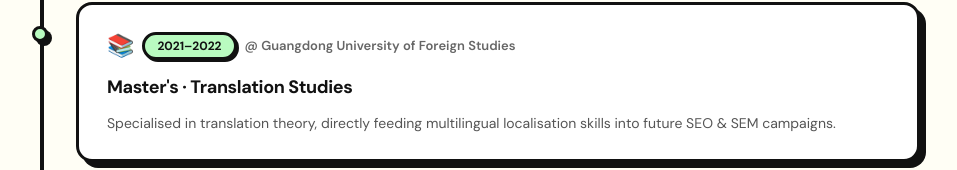
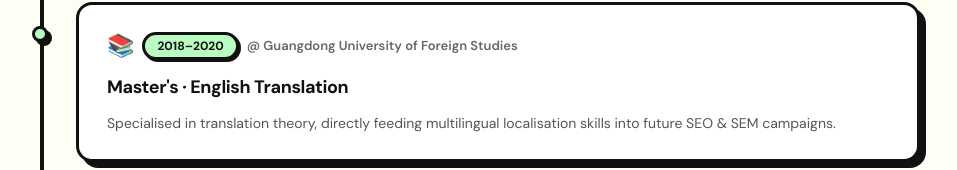
Before and after one commit to clairesun0731-art/claire-portfolio, a Next.js app: page / in a window 1280 px wide. Shown: the part 1361-1531 px from the top of the page, without its empty margins (170-1127 px from the left). Built offline with nearby package versions, Linux system fonts and the light colour scheme.

Commit message:
fix: type error for timelineRef

```diff
--- a/app/page.tsx
+++ b/app/page.tsx
@@ -96,7 +96,7 @@ type Lang = 'en' | 'zh';
 // ─────────────────────────────────────────────────────────────
 const TIMELINE_DATA: TimelineItem[] = [
   {
-    year: '2018–2021',
+    year: '2014–2018',
     roleEn: 'Bachelor · English Literature',
     roleZh: '本科 · 英语语言文学',
     company: 'Yangtze University',
@@ -106,9 +106,9 @@ const TIMELINE_DATA: TimelineItem[] = [
     color: T.yellow,
   },
   {
-    year: '2021–2022',
-    roleEn: "Master's · Translation Studies",
-    roleZh: '硕士 · 翻译学',
+    year: '2018–2020',
+    roleEn: "Master's · English Translation",
+    roleZh: '硕士 · 英语笔译',
     company: 'Guangdong University of Foreign Studies',
     descEn: 'Specialised in translation theory, directly feeding multilingual localisation skills into future SEO & SEM campaigns.',
     descZh: '深耕翻译理论与实践，为日后多语言本地化SEO/SEM营销打下坚实基础。',
```
